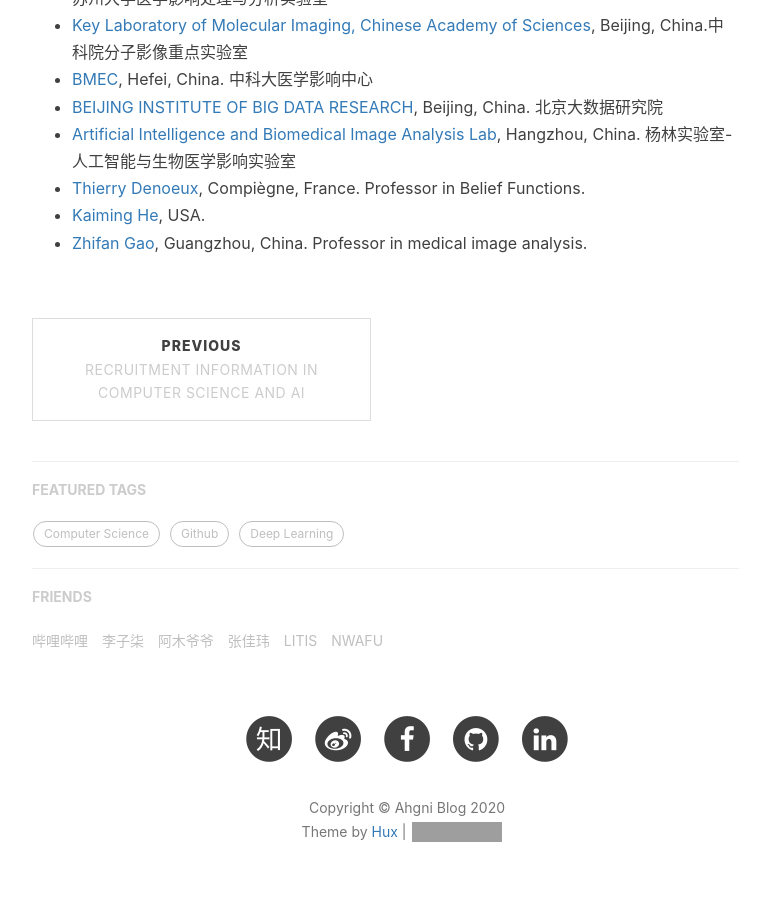
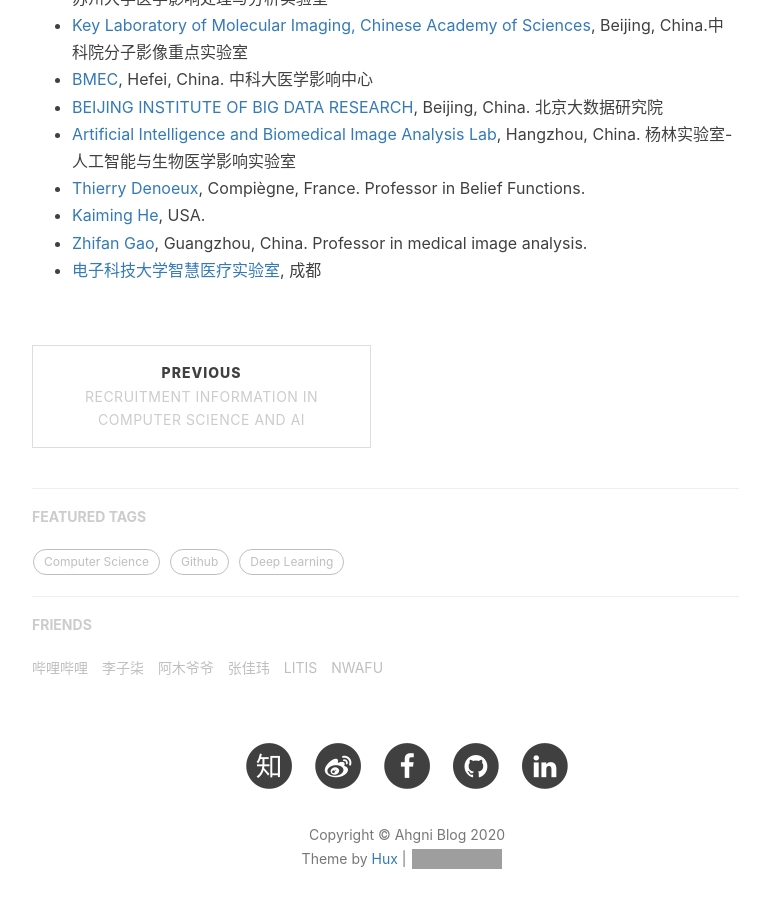
Before and after one commit to jizhang02/jizhang02.github.io, a Jekyll site: the page built from _posts/2020-04-04-lab.markdown, in a window 1280 px wide and 900 px high, scrolled down 1523 px. Shown: the whole window, without its empty margins (233-996 px from the left). Built offline with Jekyll 4.4.1, drawn with Linux system fonts in a browser that asks for light colours; nearby versions of some CDN libraries; comment, search, counter and statistics services are not loaded; grey boxes are pictures that could not be loaded.

Commit message:
add a lab

```diff
--- a/_posts/2020-04-04-lab.markdown
+++ b/_posts/2020-04-04-lab.markdown
@@ -38,3 +38,4 @@ This post is mainly the information of labs that including medical imaging, and
 * [Thierry Denoeux](https://www.hds.utc.fr/~tdenoeux/dokuwiki/en/start), Compiègne, France. Professor in Belief Functions.
 * [Kaiming He](http://kaiminghe.com/), USA.
 * [Zhifan Gao](https://zhifan-gao.github.io/index.html), Guangzhou, China. Professor in medical image analysis.
+* [电子科技大学智慧医疗实验室](https://faculty.uestc.edu.cn/HiLab/zh_CN/index.htm), 成都
```
